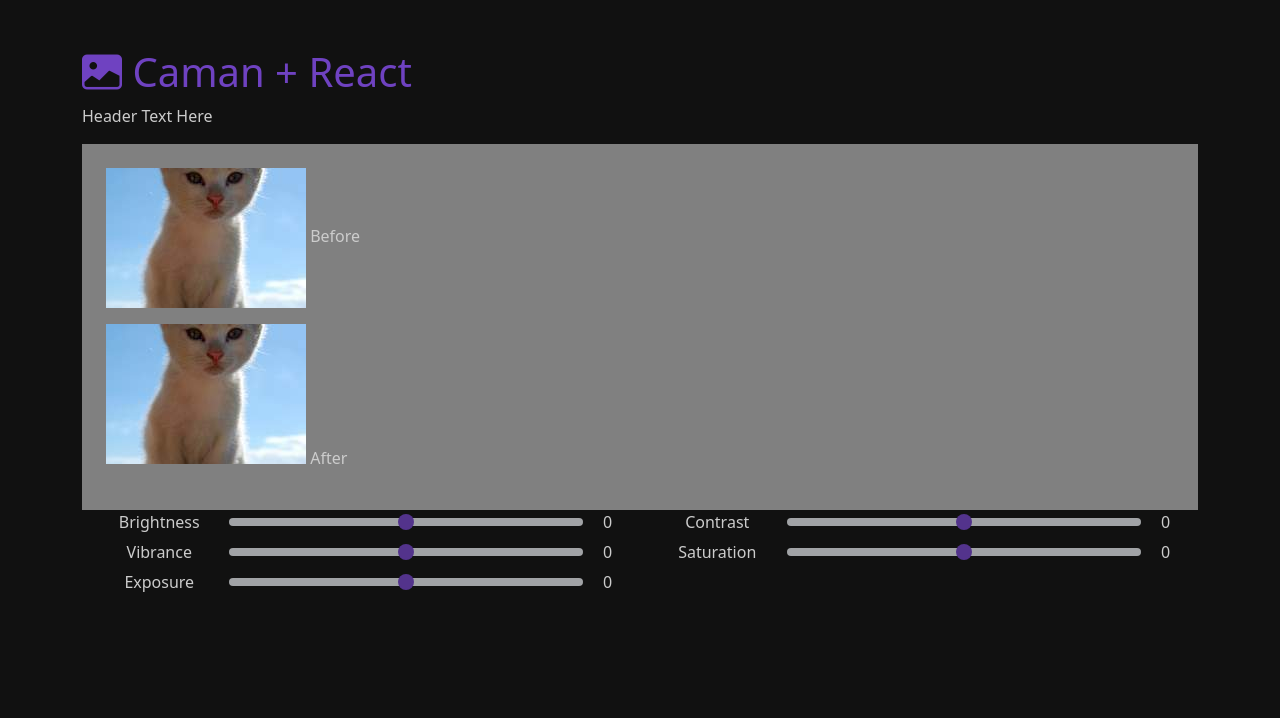
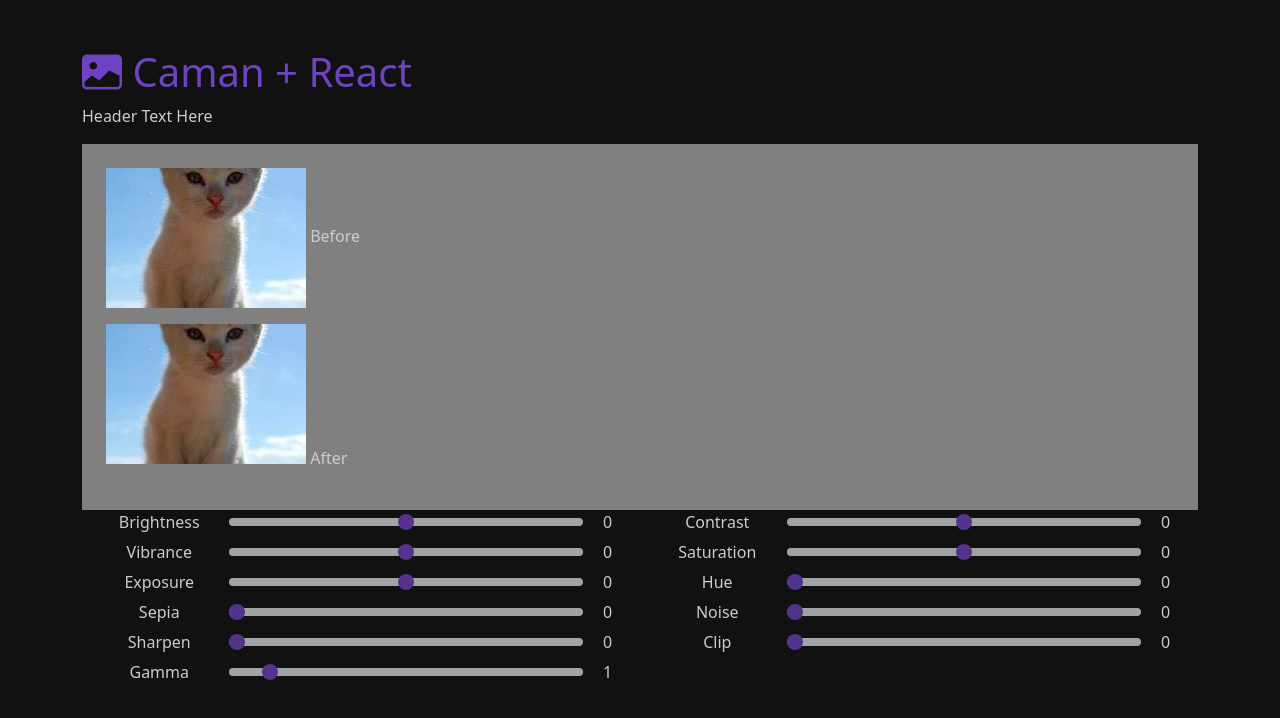
Before and after one commit to Martination/carmen, a React (Create React App) app: page / in a window 1280 px wide. Shown: the top 718 px of the page. Built offline with nearby package versions, Linux system fonts and the light colour scheme.

Commit message:
Improve extensibility of each new filter, resetting filters to default and removing them from processing, and handling bad filter names

```diff
--- a/src/components/CamanCanvas.js
+++ b/src/components/CamanCanvas.js
@@ -16,15 +16,29 @@ const caman = window.Caman;
 // boxBlur?, heavyRadialBlur, gaussianBlur, motionBlur,
 // edgeEnhance, edgeDetect, emboss, posterize,
 
-const CamanCanvas = () => {
 
 // window.Caman.DEBUG = true
 
 let image = "142.jpg";
 let htmlCanvas = "#canvas-id"
-  let canvas = caman(htmlCanvas, image, function () {
+// let canvas =
+caman(htmlCanvas, image, function () {
   this.render();
 });
+
+let lastExecution = 0;
+const delay = 100; // debounce for 100ms (limit excessive rendering)
+
+const CamanCanvas = () => {
+
+  /* Update the image after our adjustments change */
+  const [adjustmentList, setAdjustmentList] = useState({});
+  useEffect(() => {
+    if ((lastExecution + delay) < Date.now()) {
+      updateImage(adjustmentList);
+      lastExecution = Date.now();
+    }
+  }, [adjustmentList]);
 
 
   function createFilterList(adjustmentList, onChange) {
@@ -32,23 +46,23 @@ const CamanCanvas = () => {
     const filtersFullRange = ["brightness", "contrast", "vibrance", "saturation", "exposure"];
     // 0 to 100
     const filtersHalfRange = ["hue", "sepia", "noise", "sharpen", "clip"];
-    const filtersSpecial = { "gamma": { "min": 0, "default": 1, "max": 10, "step": 0.1 } };
+    const filtersSpecial = { "gamma": { "min": 0, "init": 1, "max": 10, "step": 0.1 } };
 
-    const presets = [
-      "vintage", "lomo", "clarity", "sinCity", "sunrise", "crossProcess", "orangePeel",
-      "love", "grungy", "jarques", "pinhole", "oldBoot", "glowingSun",
-      "hazyDays", "herMajesty", "nostalgia", "hemingway", "concentrate"
-    ];
+    // const presets = [
+    //   "vintage", "lomo", "clarity", "sinCity", "sunrise", "crossProcess", "orangePeel",
+    //   "love", "grungy", "jarques", "pinhole", "oldBoot", "glowingSun",
+    //   "hazyDays", "herMajesty", "nostalgia", "hemingway", "concentrate"
+    // ];
 
     let rangeList = {}
 
-    const rangeFull = { "min": -100, "default": 0, "max": 100 }
+    const rangeFull = { "min": -100, "init": 0, "max": 100 }
     // Must be for...of; for...in replaces names with indicies
     for (const filter of filtersFullRange) { rangeList[filter] = rangeFull; }
 
-    // const rangeHalf = { "min": 0, "default": 0, "max": 100 }
-    // for (filter of filtersHalfRange) { rangeList[filter] = rangeHalf; }
-    // rangeList = { ...rangeList, ...filtersSpecial };
+    const rangeHalf = { "min": 0, "init": 0, "max": 100 }
+    for (const filter of filtersHalfRange) { rangeList[filter] = rangeHalf; }
+    rangeList = { ...rangeList, ...filtersSpecial };
     // console.log(rangeList);
 
     const filters = [];
@@ -56,44 +70,56 @@ const CamanCanvas = () => {
     for (const filter in rangeList) {
       // console.log(filter, rangeList[filter])
       filters.push(
-        <FilterListItem key={filter} filter={filter} adjustmentList={adjustmentList} onChange={onChange} />
+        <FilterListItem key={filter} filter={filter} range={rangeList[filter]}
+          adjustmentList={adjustmentList} onChange={onChange} />
       )
     }
 
     return filters;
   }
 
-  const [adjustmentList, setAdjustmentList] = useState({});
-
-  /* Update the image after our adjustments change */
-  useEffect(() => {
-    updateImage(adjustmentList);
-  }, [adjustmentList]);
-
   /* Sliders Callback */
-  const updateFilters = (event) => {
-    // console.log(event);
-
-    const filter = event.target.id;
+  const updateFilters = (event, init) => {
+    const filter = event.target.name;
+    const value = parseFloat(event.target.value);
     console.log("Updating", filter);
 
-    const value = parseInt(event.target.value);
-    const newList = { ...adjustmentList, [filter]: value };
+    let newList;
+    if (value === init) {
+      console.log(`Reset ${filter} to default`)
+      newList = { ...adjustmentList };
+      delete newList[filter];
+    }
+    else {
+      newList = { ...adjustmentList, [filter]: value };
+    }
+
+    if (JSON.stringify(newList) !== JSON.stringify(adjustmentList)) {
       setAdjustmentList(newList);
+    }
   }
 
   function updateImage(adjustmentList) {
-
     caman(htmlCanvas, function () {
       console.log("~~~~ UPDATE IMAGE ~~~~")
       console.log(adjustmentList)
 
       this.revert(false);
-      for (const adjustment in adjustmentList) {
-        if (this[adjustment]) this[adjustment](adjustmentList[adjustment]);
-        else console.log(`${adjustment} is not a valid filter.`);   // Maybe delete invalid filter?
-        // this[adjustment.filter](adjustment.value);
+      for (const filter in adjustmentList) {
         // console.log(`${filter}: ${adjustmentList[filter]}`);
+
+        if (this[filter]) {
+          this[filter](adjustmentList[filter]);
+        } else {
+          console.log(`${filter} is not a valid filter.`);
+          let newList = { ...adjustmentList };
+          delete newList[filter];
+          // Invalid filters will usually be at the end of the list because they get removed each render
+          // So we can just render and it will look okay until the updated re-render
+          this.render();
+          setAdjustmentList(newList);
+          return;
+        }
       }
       this.render();
     });
@@ -110,15 +136,6 @@ const CamanCanvas = () => {
       <div id="filterList" className="container text-center">
         <div className="row row-cols-1 row-cols-md-2 center">
 
-          {/* <FilterListItem filter={"brightness"} adjustmentList={adjustmentList} onChange={updateFilters} />
-          <FilterListItem filter={"contrast"} adjustmentList={adjustmentList} onChange={updateFilters} />
-          <FilterListItem filter={"vibrance"} adjustmentList={adjustmentList} onChange={updateFilters} />
-
-          <FilterListItem filter={"test"} adjustmentList={adjustmentList} onChange={updateFilters} />
-
-          <FilterListItem filter={"saturation"} adjustmentList={adjustmentList} onChange={updateFilters} />
-          <FilterListItem filter={"exposure"} adjustmentList={adjustmentList} onChange={updateFilters} /> */}
-
           {createFilterList(adjustmentList, updateFilters)}
 
         </div>
--- a/src/components/FilterListItem.js
+++ b/src/components/FilterListItem.js
@@ -1,16 +1,26 @@
-const FilterListItem = ({ filter, adjustmentList, onChange }) => {
-  // console.log("FilterList rendering", adjustmentList)
-  const curValue = adjustmentList[filter] || 0;
+const resetValue = (event, init, onChange) => {
+  event.target.value = init;
+  event.target.name = event.target.attributes.name.value;
+  onChange(event, init);
+}
+
+const FilterListItem = ({ filter, range, adjustmentList, onChange }) => {
+  const min = range["min"] != null ? range["min"] : -100;
+  const max = range["max"] != null ? range["max"] : 100;
+  const step = range["step"] || 1;
+  const init = range["init"] || 0;
+  const curValue = adjustmentList[filter] != null ? adjustmentList[filter] : init;
+
   return (
     <div className="col">
-      <div className="row gx-1">
-        <label htmlFor={filter} className="col-3">{filter}</label>
+      <div className="row gx-1 hover">
+        <label name={filter} className="col-3" onClick={(event) => resetValue(event, init, onChange)}>{filter}</label>
         <div className="col-8">
-          <input id={filter} className="form-range slider"
-            type="range" min="-100" max="100" step="1"
-            value={curValue} onChange={onChange} />
+          <input id={filter} name={filter} className="form-range slider"
+            type="range" min={min} max={max} step={step}
+            value={curValue} onChange={(event) => onChange(event, init)} />
         </div>
-        <span className="col-1">{curValue}</span>
+        <span name={filter} className="col-1" onClick={(event) => resetValue(event, init, onChange)}>{curValue}</span>
       </div>
     </div>
   );
--- a/src/custom.scss
+++ b/src/custom.scss
@@ -3,57 +3,25 @@ $light: #e9ecef;
 $body-bg: #111;
 $body-color: #ccc;
 $mid-gray: #808080;
-// $form-range-track-width: 50%;
 
 .edit-pane {
   background: $mid-gray;
 }
 
-// .form-range {
-//   width: 50%;
-// }
-
 .slider {
-  // width: 250px !important;
-  // border-radius: 5px;
-  // background: #ccc;
-  // outline: none;
   opacity: 0.7;
   -webkit-transition: opacity 0.2s;
   transition: 0.2s;
   cursor: pointer;
-
 }
 
-.slider:hover {
+.hover:hover .slider {
   opacity: 1;
-  // cursor: pointer;
 }
 
 label {
   text-transform: capitalize;
 }
 
-// .slider::-webkit-slider-thumb {
-//   -webkit-appearance: none;
-//   appearance: none;
-//   width: 30px;
-//   height: 30px;
-//   border-radius: 50%;
-//   background: #00adb5;
-//   /* cursor: pointer; */
-// }
-
-// .slider::-moz-range-thumb {
-//   /* -webkit-appearance: none;
-//   appearance: none; */
-//   width: 25px;
-//   height: 25px;
-//   border-radius: 50%;
-//   background: #00adb5;
-//   /* cursor: pointer; */
-// }
-
-
 @import "~bootstrap/scss/bootstrap.scss";
 @import "~bootstrap-icons/font/bootstrap-icons.css";
```
Lines whose indentation alone changed are shown as unchanged.
